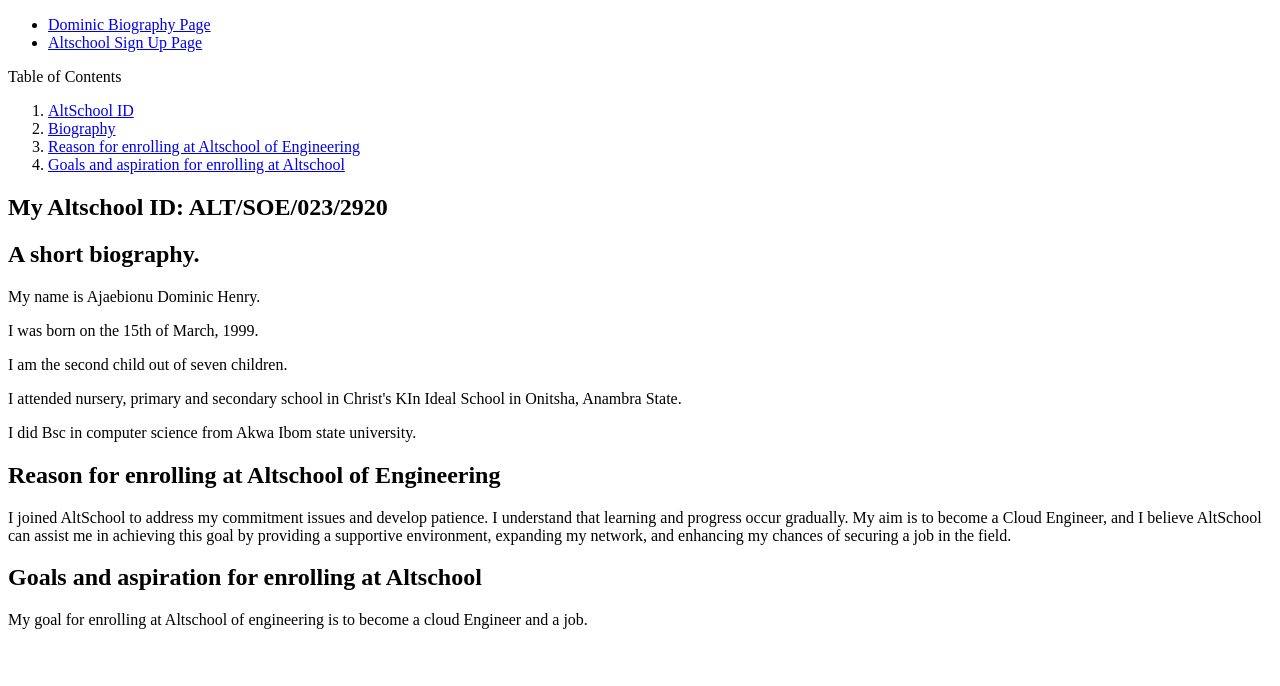
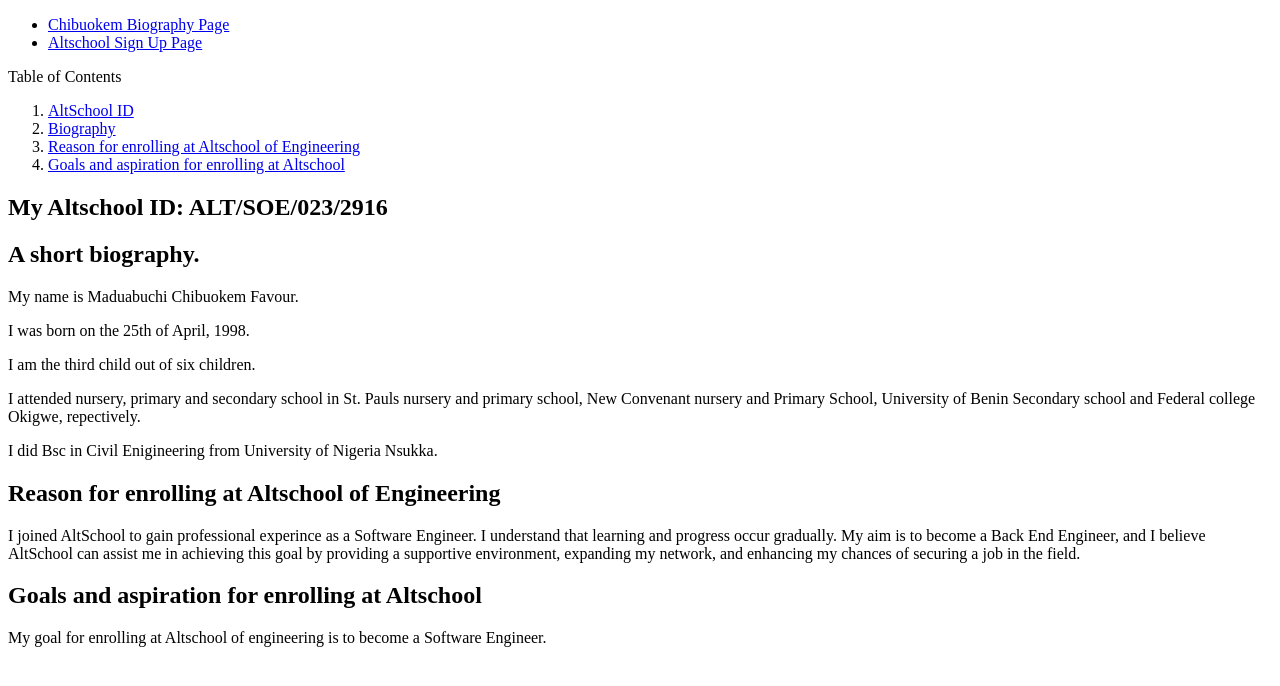
Before and after one commit to BokesMan/altschool-assignment-1, a plain HTML site: page index.html in a window 1280 px wide. Drawn offline with Linux system fonts and the light colour scheme.

Commit message:
Initial Commit

```diff
--- a/index.html
+++ b/index.html
@@ -12,7 +12,7 @@
         <ul>
           <li>
             <a aria-current="page" href="index.html">
-              Dominic Biography Page
+              Chibuokem Biography Page
             </a>
           </li>
           <li>
@@ -43,30 +43,31 @@
       <!-- ALTSCHOOL ID -->
       <div>
         <h2 title="Altschool ID Number">
-          My Altschool ID&colon; <strong>ALT&sol;SOE&sol;023&sol;2920</strong>
+          My Altschool ID&colon; <strong>ALT&sol;SOE&sol;023&sol;2916</strong>
         </h2>
       </div>
 
       <!-- BIOGRAPHY -->
       <section id="biography">
         <h1>A short biography.</h1>
-        <p>My name is Ajaebionu Dominic Henry.</p>
-        <p>I was born on the 15th of March, 1999.</p>
-        <p>I am the second child out of seven children.</p>
+        <p>My name is Maduabuchi Chibuokem Favour.</p>
+        <p>I was born on the 25th of April, 1998.</p>
+        <p>I am the third child out of six children.</p>
         <p>
-          I attended nursery, primary and secondary school in Christ's KIn Ideal
-          School in Onitsha, Anambra State.
+          I attended nursery, primary and secondary school in St. Pauls nursery and primary school,
+          New Convenant nursery and Primary School, University of Benin Secondary school and Federal
+          college Okigwe, repectively.
         </p>
-        <p>I did Bsc in computer science from Akwa Ibom state university.</p>
+        <p>I did Bsc in Civil Enigineering from University of Nigeria Nsukka.</p>
       </section>
 
       <!-- Reason for enrolling at Altschool of Engineering -->
       <section id="reason">
         <h1>Reason for enrolling at Altschool of Engineering</h1>
         <p>
-          I joined AltSchool to address my commitment issues and develop
-          patience. I understand that learning and progress occur gradually. My
-          aim is to become a Cloud Engineer, and I believe AltSchool can assist
+          I joined AltSchool to gain professional experince as a Software Engineer.
+          I understand that learning and progress occur gradually. My
+          aim is to become a Back End Engineer, and I believe AltSchool can assist
           me in achieving this goal by providing a supportive environment,
           expanding my network, and enhancing my chances of securing a job in
           the field.
@@ -77,7 +78,7 @@
       <section id="goal">
         <h1>Goals and aspiration for enrolling at Altschool</h1>
 		<p>
-			My goal for enrolling at Altschool of engineering is to become a cloud Engineer and a job.
+			My goal for enrolling at Altschool of engineering is to become a Software Engineer.
 		  </p>
       </section>
     </main>
```
